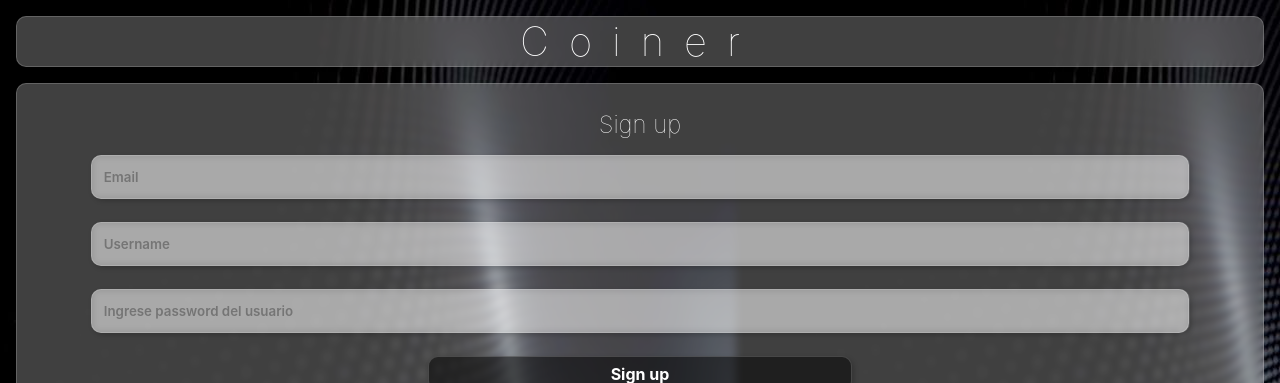
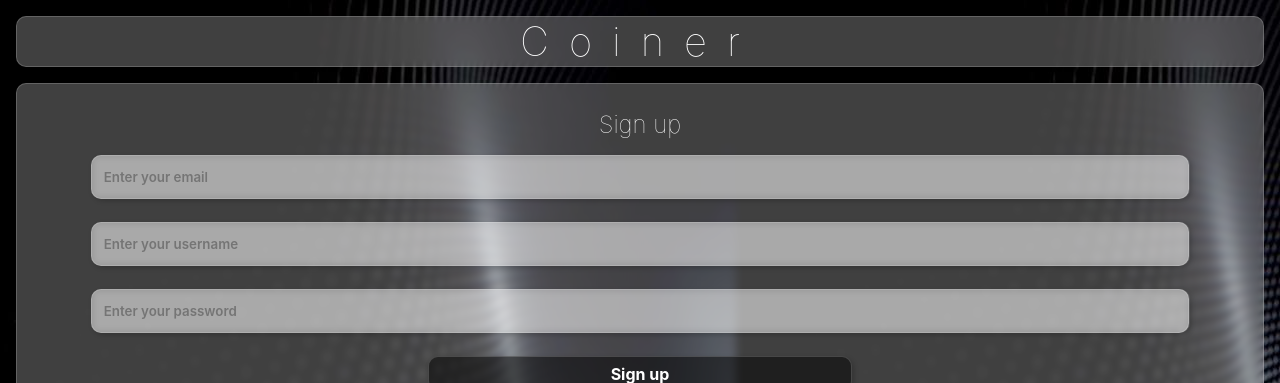
Before and after one commit to SantiagoBorghi/ConversorFront2, an Angular app: page /register in a window 1280 px wide. Shown: the top 383 px of the page. Built offline with nearby package versions, Linux system fonts and the light colour scheme.

Commit message:
Translate login and registration messages to English; update placeholders and error messages for better user experience

```diff
--- a/src/app/core/pages/login/login.component.html
+++ b/src/app/core/pages/login/login.component.html
@@ -12,7 +12,7 @@
 		minlength="7"
 	/>
 	<p *ngIf="email.invalid && (email.dirty || email.touched)" class="error">
-		Este campo es requerido.
+		This field is required.
 	</p>
 	<input
 		type="password"
@@ -27,16 +27,16 @@
 		*ngIf="password.invalid && (password.dirty || password.touched)"
 		class="error"
 	>
-		La contraseña es obligatoria y debe tener minimo 6 caracteres.
+		The password is required and must be at least 6 characters long.
 	</p>
 	<button type="submit" [disabled]="cargando()">
 		<span *ngIf="!cargando()">Sign in</span>
 		<span *ngIf="cargando()">
-			<span class="spinner"></span> Cargando...
+			<span class="spinner"></span> Loading...
 		</span>
 	</button>
 	<p *ngIf="errorLogin()" class="myerror">
-		Error al iniciar sesión. Por favor, verifica tus credenciales.
+		Error signing in. Please check your credentials.
 	</p>
 	<p class="login-text">
 		Dont have an account?
--- a/src/app/core/pages/login/login.component.ts
+++ b/src/app/core/pages/login/login.component.ts
@@ -28,17 +28,14 @@ export class LoginComponent {
 	async SubCheck(): Promise<void> {
 		try {
 			const subscriptionStatus = await this.userService.getSub();
-			console.log(subscriptionStatus); // Solo se llama una vez a getSub()
+			console.log(subscriptionStatus);
 			if (subscriptionStatus === "No subscription") {
 				this.router.navigate(["/subscription-options"]);
 			} else {
 				this.router.navigate(["/home"]);
 			}
 		} catch (error) {
-			console.error(
-				"Error al verificar el estado de la suscripción:",
-				error
-			);
+			console.error("Error verifying subscription status:", error);
 			this.router.navigate(["/home"]);
 		}
 	}
@@ -54,7 +51,7 @@ export class LoginComponent {
 				this.errorLogin.set(true);
 			}
 		} catch (err) {
-			console.warn("Error al iniciar sesión", err);
+			console.warn("Error signing in", err);
 			this.errorLogin.set(true);
 		} finally {
 			this.cargando.set(false);
--- a/src/app/core/pages/register/register.component.html
+++ b/src/app/core/pages/register/register.component.html
@@ -3,11 +3,11 @@
 	<h2>Sign up</h2>
 	<input
 		type="email"
-		placeholder="Email"
+		name="email"
+		id="email"
+		placeholder="Enter your email"
 		required
-		minlength="10"
-		maxlength="35"
-		name="email"
+		minlength="7"
 		[(ngModel)]="userForCreation.email"
 		#email="ngModel"
 	/>
@@ -15,21 +15,19 @@
 		*ngIf="email.invalid && (email.dirty || email.touched)"
 		class="myerror"
 	>
-		<p *ngIf="email.errors?.['required']">El correo es obligatorio.</p>
+		<p *ngIf="email.errors?.['required']">Email is required.</p>
 		<p *ngIf="email.errors?.['minlength']">
-			El correo debe tener al menos 10 caracteres.
-		</p>
-		<p *ngIf="email.errors?.['maxlength']">
-			El correo debe tener como máximo 35 caracteres.
+			Email must be at least 7 characters long.
 		</p>
 	</div>
 	<input
 		type="text"
-		placeholder="Username"
+		name="username"
+		id="username"
+		placeholder="Enter your username"
 		required
 		minlength="2"
 		maxlength="25"
-		name="username"
 		[(ngModel)]="userForCreation.username"
 		#username="ngModel"
 	/>
@@ -37,23 +35,22 @@
 		*ngIf="username.invalid && (username.dirty || username.touched)"
 		class="myerror"
 	>
-		<p *ngIf="username.errors?.['required']">
-			El nombre de usuario es obligatorio.
-		</p>
+		<p *ngIf="username.errors?.['required']">Username is required.</p>
 		<p *ngIf="username.errors?.['minlength']">
-			El nombre de usuario debe tener al menos 2 caracteres.
+			Username must be at least 2 characters long.
 		</p>
 		<p *ngIf="username.errors?.['maxlength']">
-			El nombre de usuario debe tener como máximo 25 caracteres.
+			Username cannot exceed 25 characters.
 		</p>
 	</div>
 	<input
 		type="password"
-		placeholder="Ingrese password del usuario"
+		name="password"
+		id="password"
+		placeholder="Enter your password"
 		required
 		minlength="6"
 		maxlength="64"
-		name="password"
 		[(ngModel)]="userForCreation.password"
 		#passwordField="ngModel"
 	/>
@@ -64,21 +61,19 @@
 		"
 		class="myerror"
 	>
-		<p *ngIf="passwordField.errors?.['required']">
-			La contraseña es obligatoria.
-		</p>
+		<p *ngIf="passwordField.errors?.['required']">Password is required.</p>
 		<p *ngIf="passwordField.errors?.['minlength']">
-			La contraseña debe tener al menos 6 caracteres.
+			Password must be at least 6 characters long.
 		</p>
 		<p *ngIf="passwordField.errors?.['maxlength']">
-			La contraseña debe tener máximo 64 caracteres.
+			Password cannot exceed 64 characters.
 		</p>
 	</div>
 	<button type="submit" [disabled]="cargando()">
-		{{ cargando() ? "Cargando..." : "Sign up" }}
+		{{ cargando() ? "Loading..." : "Sign up" }}
 	</button>
 	<p *ngIf="errorRegister()" class="myerror">
-		Error al registrarse. Por favor, intenta nuevamente.
+		Error registering. Please try again.
 	</p>
 
 	<p class="signin-text">
--- a/src/app/core/pages/register/register.component.ts
+++ b/src/app/core/pages/register/register.component.ts
@@ -39,7 +39,7 @@ export class RegisterComponent {
 				this.errorRegister.set(true);
 			}
 		} catch (err) {
-			console.warn("Error registrando", err);
+			console.warn("Error registering:", err);
 			this.errorRegister.set(true);
 		}
 		this.cargando.set(false);
```
